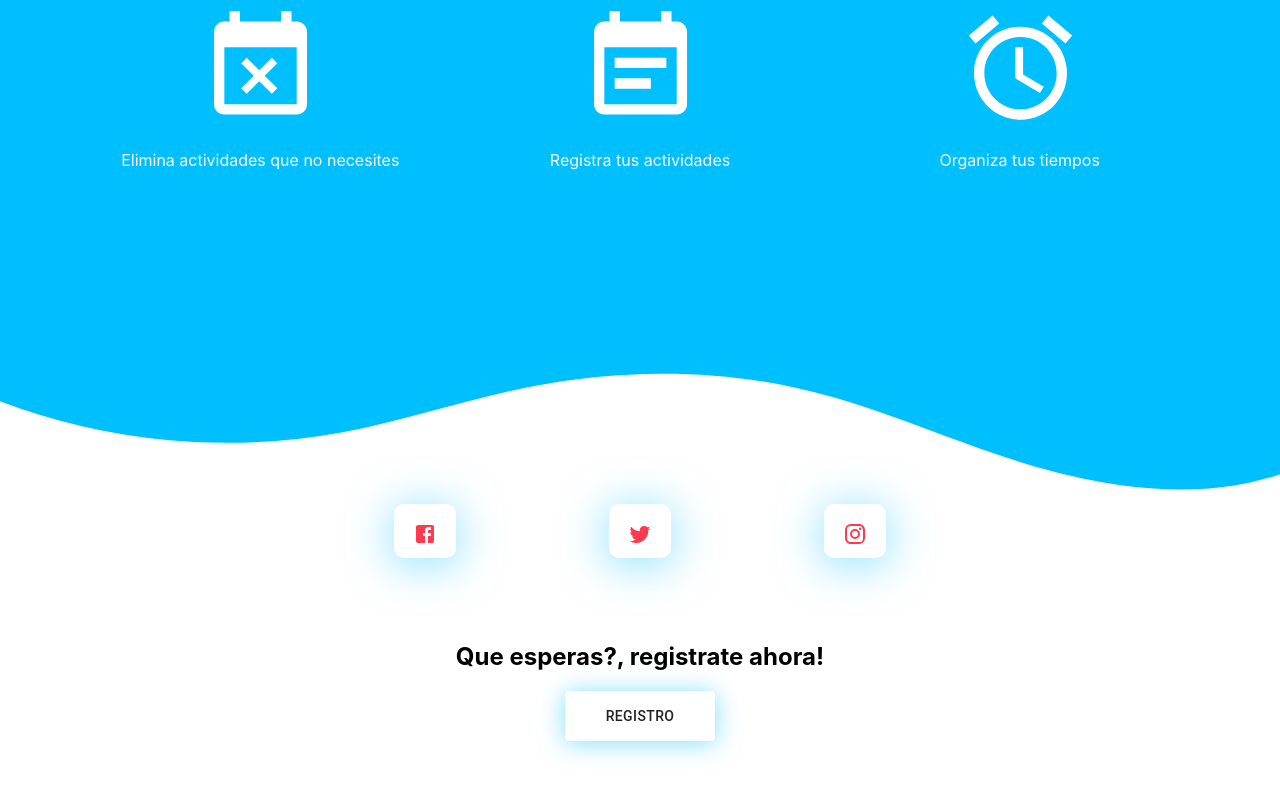
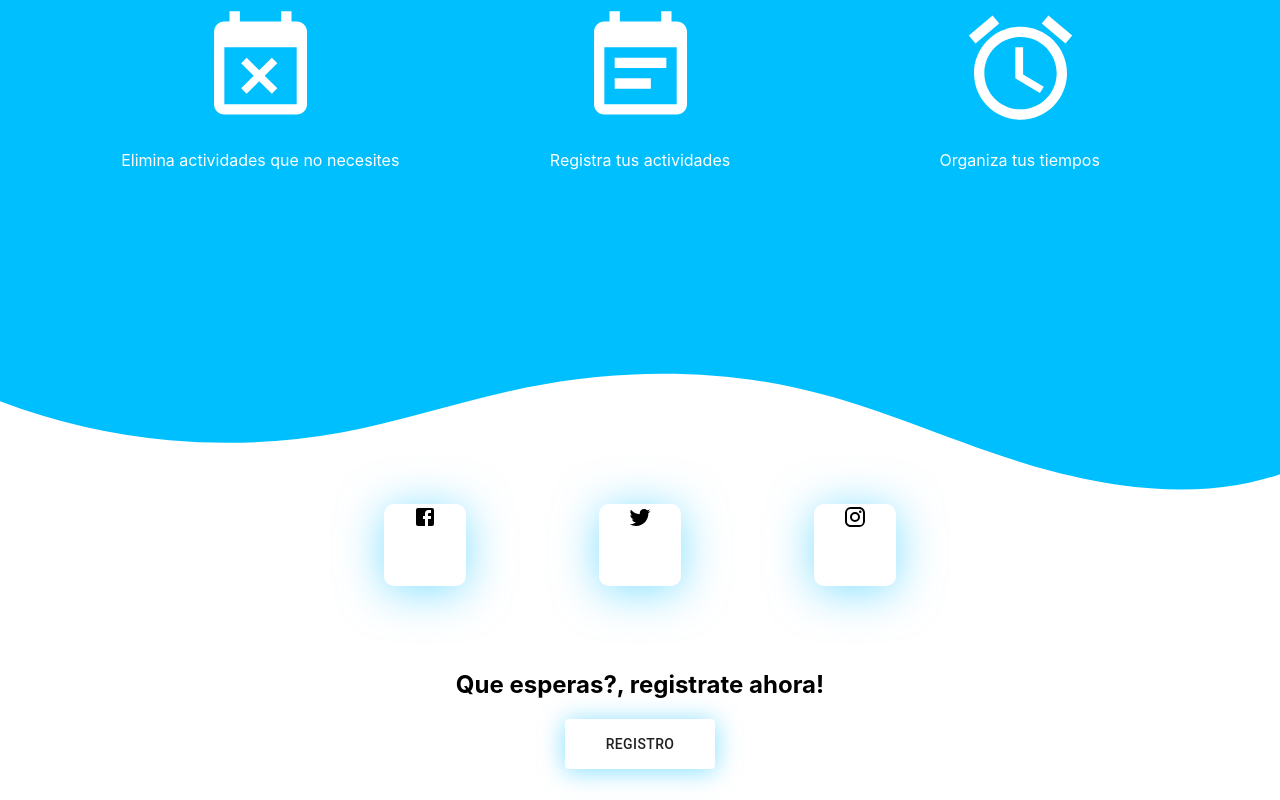
Before and after one commit to uroarm/ProyectoAgenda, a React (Create React App) app: page /landing in a window 1280 px wide. Shown: the part 1293-2093 px from the top of the page. Built offline with nearby package versions, Linux system fonts and the light colour scheme.

Commit message:
changing again icons

```diff
--- a/src/components/header/Header.css
+++ b/src/components/header/Header.css
@@ -34,7 +34,7 @@
   max-height: 80px;
 }
 
-.header .rightside .login .loginBtn {
+.loginBtn {
   position: relative;
   width: 200px;
   height: 80px;
--- a/src/components/media-icons/media-icons.css
+++ b/src/components/media-icons/media-icons.css
@@ -4,8 +4,8 @@ section {
   align-items: center;
 }
 
-.icons {
-  width: 60px;
+.iconsSocial {
+  width: 80px;
   height: 80px;
   display: inline-block;
   border-radius: 10px;
@@ -22,7 +22,7 @@ section {
   overflow: hidden;
 }
 
-.icons:hover {
+.iconsSocial:hover {
   /*transform: translateY(-20px);*/
   transform: scale(2);
 }
--- a/src/components/media-icons/mediaIcons.js
+++ b/src/components/media-icons/mediaIcons.js
@@ -16,17 +16,17 @@ function mediaIcons (){
 
             <Grid item xs={2}>
                 <Link to="#">
-                    <a className="icons"><FacebookIcon /></a>
+                    <a className="iconsSocial"><FacebookIcon /></a>
                 </Link>
             </Grid>
             <Grid item xs={2}>
                 <Link to="#">
-                    <a className="icons"><TwitterIcon /></a>
+                    <a className="iconsSocial"><TwitterIcon /></a>
                 </Link>
             </Grid>
             <Grid item xs={2}>
                 <Link to="#">
-                    <a className="icons"><InstagramIcon /></a>
+                    <a className="iconsSocial"><InstagramIcon /></a>
                 </Link>
             </Grid>
         </Grid>
```
Also changed, not shown: 1 other file (tests, documents, lock files or other folders).
